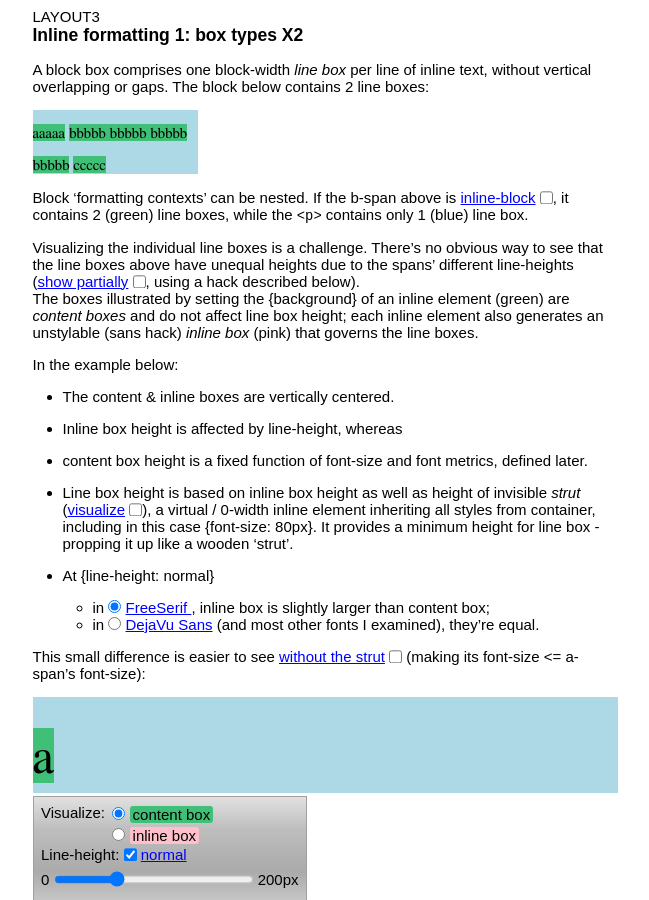
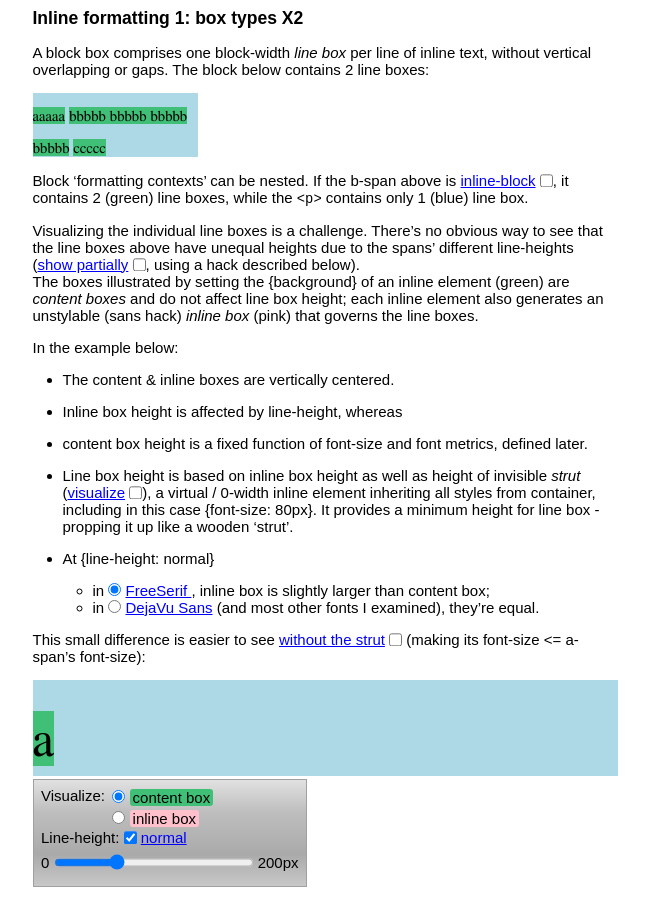
Before and after one commit to akrueg/portfolio, a Jekyll site: the page built from inline1.md, in a window 1280 px wide and 900 px high. Shown: the whole window, without its empty margins (315-964 px from the left). Built offline with Jekyll 4.4.1, drawn with Linux system fonts in a browser that asks for light colours.

Commit message:
Update main.html

```diff
--- a/_layouts/main.html
+++ b/_layouts/main.html
@@ -7,17 +7,17 @@
   {% for sheet in page.css %}
   <link rel='stylesheet' type='text/css' href='/portfolio/{{ sheet }}.css'>
   {% endfor %}
+</head>
+
+<body>
+  {{ content }}
+
   <script type='text/javascript' src='/portfolio/mainJs1--misc.js'></script>
   <script type='text/javascript' src='/portfolio/mainJs2--markdown.js'></script>
   <script type='text/javascript' src='/portfolio/mainJs3--drag-size.js'></script>
   {% for script in page.js %}
   <link rel='stylesheet' type='text/javascript' href='/portfolio/{{ script }}.js'>
   {% endfor %}
-</head>
-
-<body>
-  LAYOUT3
-  {{ content }}
 </body>
 
 </html>
```
